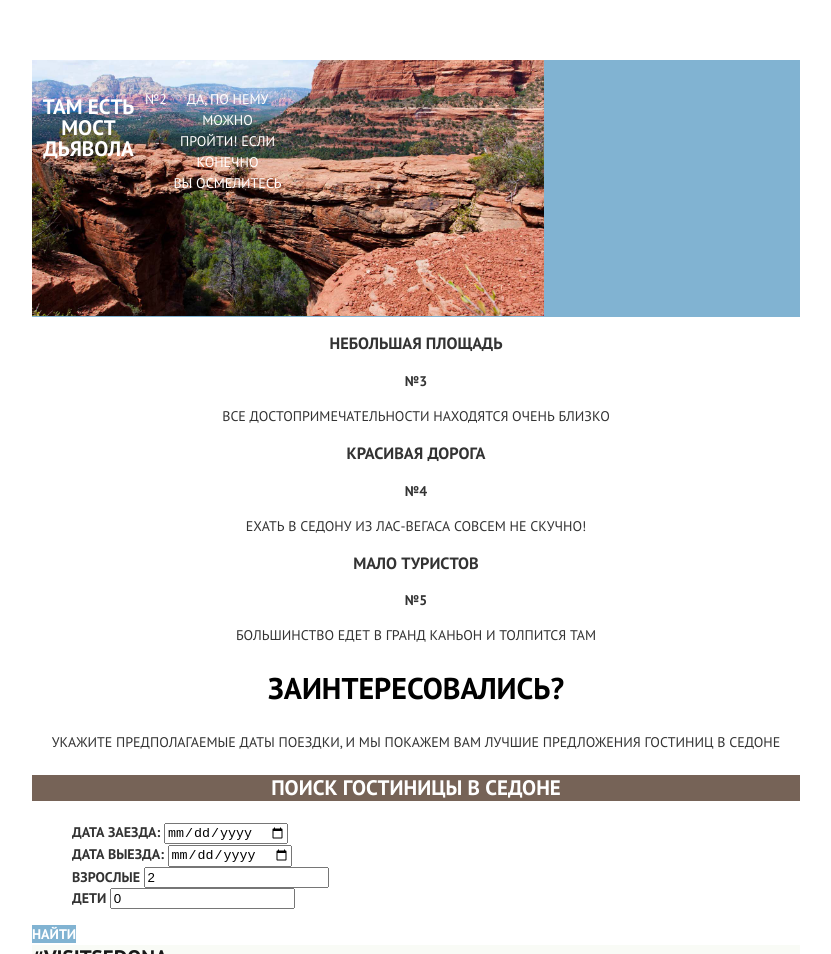
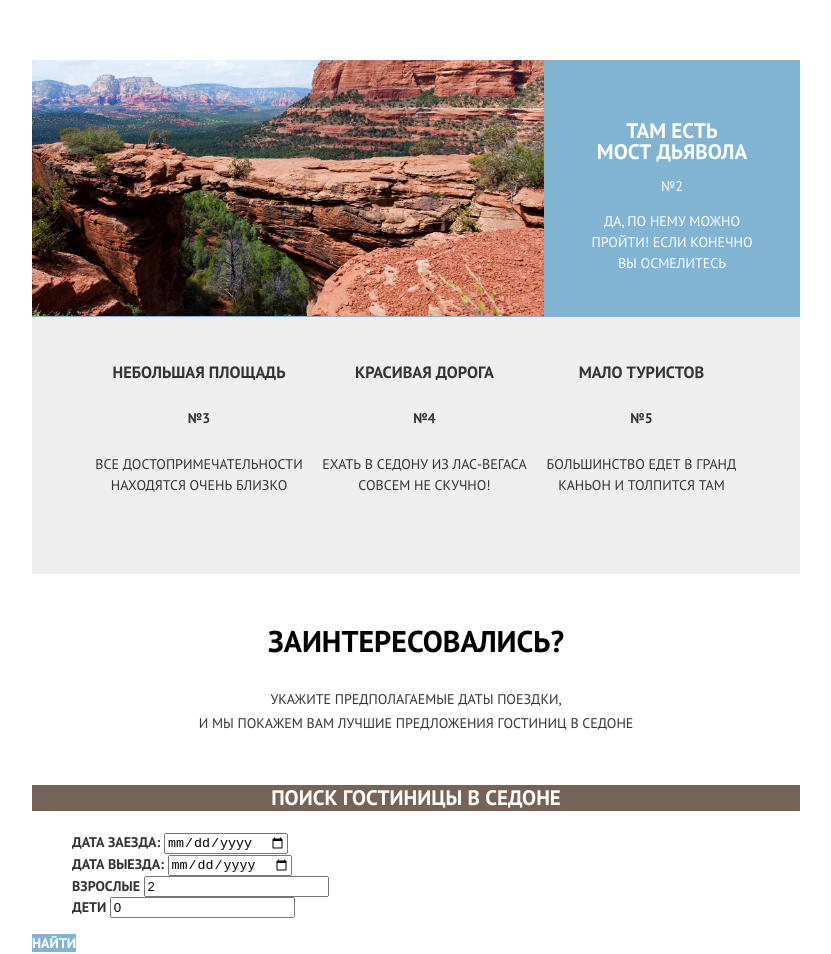
Before and after one commit to VerliOkaoka/Sedona, a plain HTML site: page index.html in a window 1280 px wide. Shown: the part 1409-2363 px from the top of the page, without its empty margins (224-1055 px from the left). Drawn offline with Linux system fonts and the light colour scheme.

Commit message:
Сделала перенос строки с помощью br Добавила padding margin отдельным элементам страницы

```diff
--- a/index.html
+++ b/index.html
@@ -93,7 +93,11 @@
                         </div>
                     </li>
 
+                    <li class="last-benefits-item">
+                        <ul class="last-benefits-row">
                             <li class="last-benefits-list">
+                                <!-- <div class="last-benefits-row"> -->
+                                    <!-- <div class="last-benefits-item"> -->
                                         <h3 class="benefits-list-attraction">Небольшая площадь</h3>
                                         <p>№3</p>
                                         <p class="benefits-description">Все достопримечательности находятся очень близко</p>
@@ -108,14 +112,19 @@
                                         <p>№5</p>
                                         <p class="benefits-description">Большинство едет в гранд каньон и толпится там</p>
                                     </li>
+                                    <!-- </div>
+                                </div> -->
+                            </li>
                         </ul>
-
+                    </li>
+                </ul>
             </article>
 
             <section class="booking">
                 <h2 class="visually-hidden">Поиск гостиницы в Седоне</h2>
                 <p class="booking-interested">Заинтересовались?</p>
-                <p class="booking-interested-date">Укажите предполагаемые даты поездки, и мы покажем вам лучшие предложения гостиниц в Cедоне</p>
+                <p class="booking-interested-date">Укажите предполагаемые даты поездки,<br>
+                    и мы покажем вам лучшие предложения гостиниц в Cедоне</p>
                 <div class="hotel-booking">
                     <p class="hotel-booking-search">Поиск гостиницы в Седоне</p>
                     <ul class="search" >
--- a/styles/style.css
+++ b/styles/style.css
@@ -226,8 +226,11 @@ a {
 }
 
 .row-two {
+    display: flex;
+    flex-direction: row;
+    justify-content: flex-end;
+
     height: 257px;
-
     background-color: #81b3d2;
     background-image: url("../image/background-photo-canyon.jpg");
     background-position: top left;
@@ -240,7 +243,6 @@ a {
 
 .text-wrapper {
     width: 256px;
-    padding-top: 15px;
 }
 
 
@@ -251,13 +253,15 @@ a {
 }
 
 .two-text-wrapper {
-    display: flex;
-    flex-direction: row;
-    justify-content: flex-end;
-
     width: 256px;
     padding-top: 15px;
 
+}
+
+.two-text-wrapper h3 {
+    padding: 0;
+    margin: 0;
+    padding-top: 45px;
 }
 
 .description {
@@ -342,13 +346,50 @@ a {
     font-weight: 400;
 }
 
+.last-benefits-row {
+    list-style: none;
+
+    display: flex;
+    flex-direction: row;
+    justify-content: space-between;
+
+    height: 257px;
+
+    padding: 0;
+    margin-bottom: 54px;
+    padding-left: 47px;
+    padding-right: 47px;
+
+    background-color: #eeeeee;
+    background-position: top center;
+    background-repeat: no-repeat;
+    margin-bottom: 55px;
+}
+
+.last-benefits-list {
+    margin: 0;
+    padding: 0;
+    margin-top: 45px;
+}
+
+.last-benefits-list h3 {
+    margin: 0;
+    padding: 0;
+    padding-bottom: 25px;
+}
+
+.last-benefits-list p {
+    margin: 0;
+    padding: 0;
+    padding-bottom: 25px;
+}
+
 .first-blue-column-benefits {
     margin: 0;
     padding: 0;
-    padding-top: 25px;
+    padding-top: 20px;
 
     text-align: center;
-
 }
 
 .booking-interested {
@@ -357,6 +398,10 @@ a {
     color: #000000;
     text-align: center;
     font-weight: 700;
+
+    margin: 0;
+    padding: 0;
+    margin-bottom: 34px;
 }
 
 .booking-interested-date {
@@ -365,6 +410,10 @@ a {
     font-weight: 400;
     color: #333333;
     text-align: center;
+
+    margin: 0;
+    padding: 0;
+    margin-bottom: 50px;
 }
 
 .hotel-booking-search {
```
Lines whose indentation alone changed are shown as unchanged.
